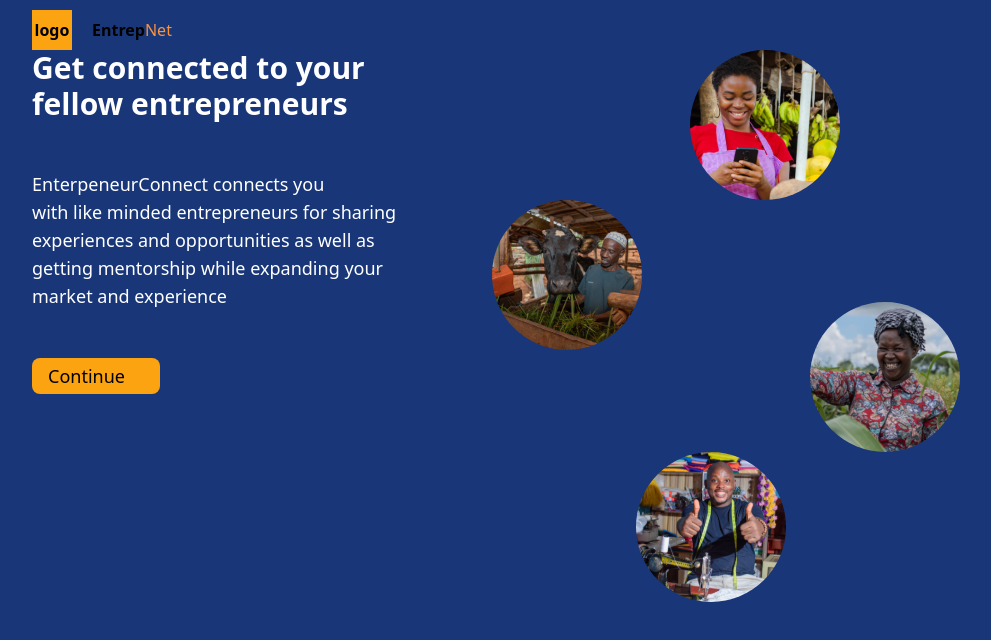
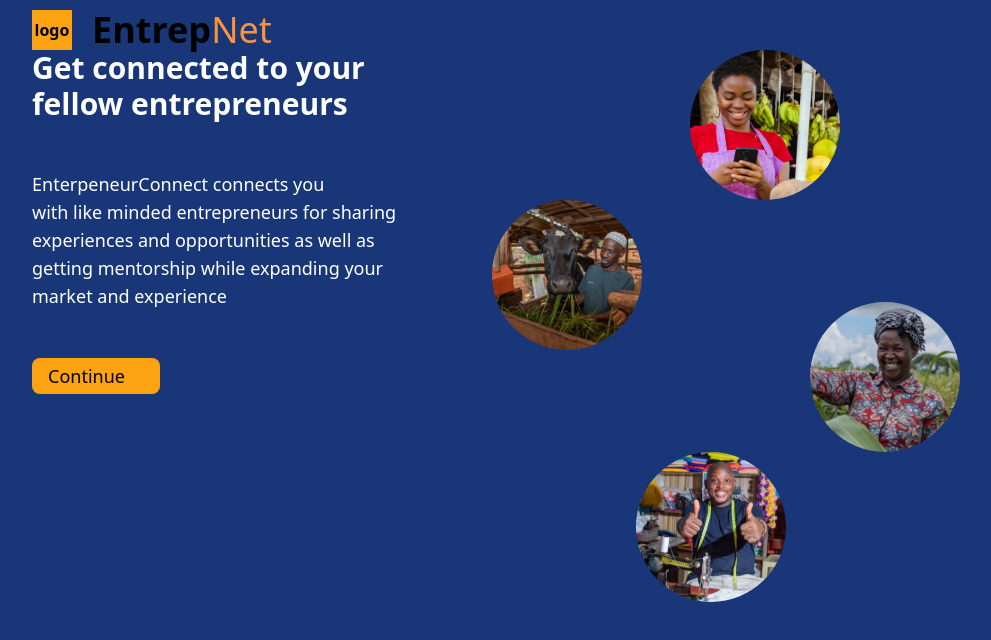
Before and after one commit to louissosthenes9/EntrepNet, a Next.js app in the folder frontend/: page / in a window 1280 px wide. Shown: the top 640 px of the page, without its empty margins (32-1023 px from the left). Built offline with nearby package versions, Linux system fonts and the light colour scheme.

Commit message:
fixed header

```diff
--- a/frontend/src/components/MaxwidthWrapper.jsx
+++ b/frontend/src/components/MaxwidthWrapper.jsx
@@ -5,7 +5,7 @@ function MaxWidthWrapper({ children, className = "" }) {
   return (
 
     <div className={classes.join(" ")}>
-      <Header />
+      <Header fontSize={"text-4xl "}/>
       {children}
     </div>
   );
```
